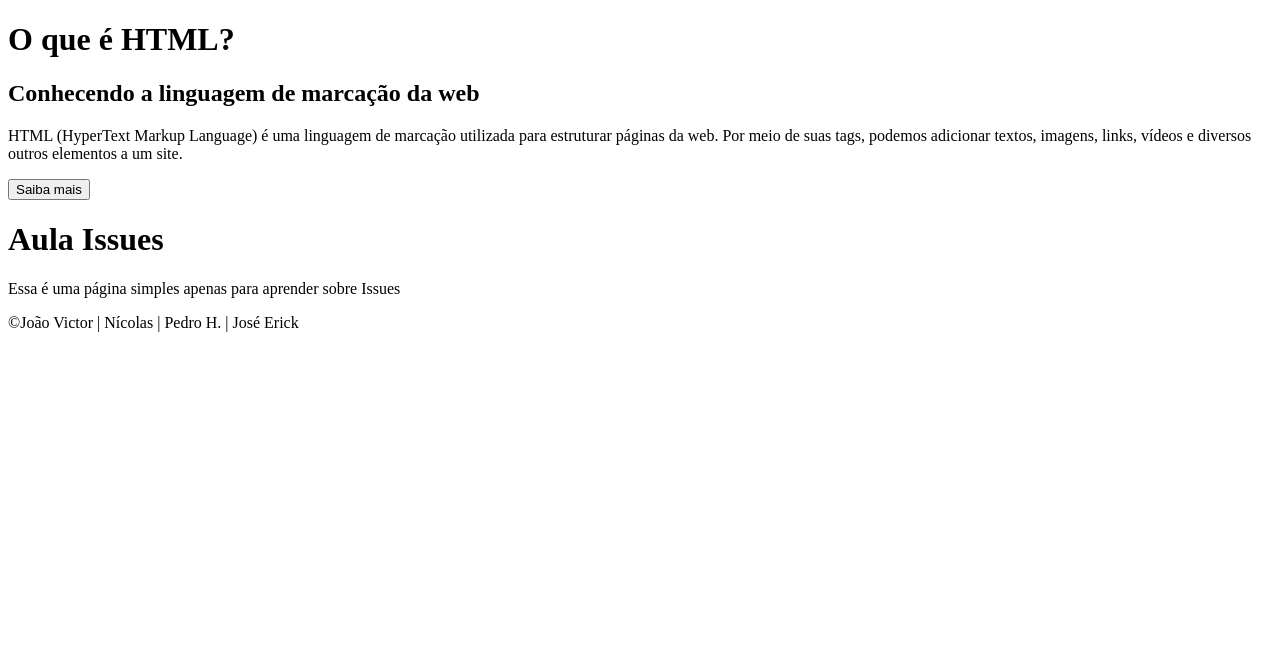
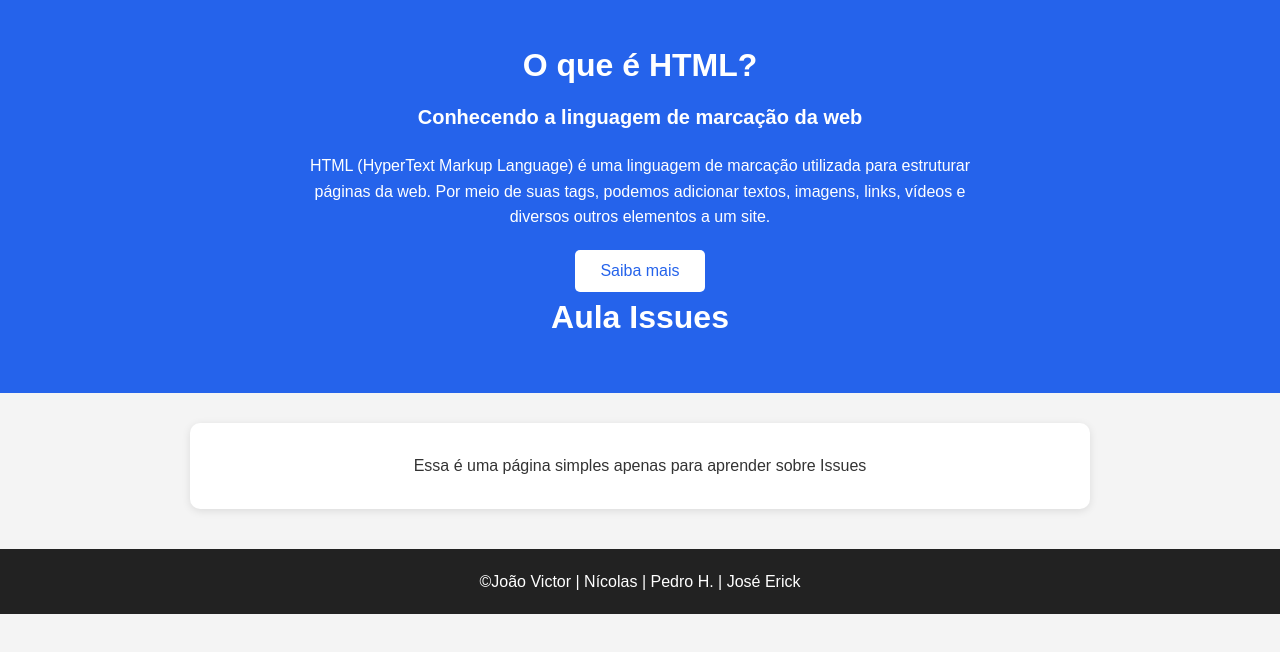
Before and after one commit to jonnzitos/aula-issues, a plain HTML site: page index.html in a window 1280 px wide. Drawn offline with Linux system fonts and the light colour scheme.

Commit message:
feat: criando estilização simples do CSS

```diff
--- a/index.html
+++ b/index.html
@@ -4,6 +4,7 @@
     <meta charset="UTF-8">
     <meta name="viewport" content="width=device-width, initial-scale=1.0">
     <title>Aprendendo HTML</title>
+    <link rel="stylesheet" href="style.css">
 </head>
 <body>
 
--- /dev/null
+++ b/style.css
@@ -0,0 +1,72 @@
+
+/* Configurações gerais */
+* {
+    margin: 0;
+    padding: 0;
+    box-sizing: border-box;
+}
+
+body {
+    font-family: Arial, sans-serif;
+    background-color: #f4f4f4;
+    color: #333;
+    line-height: 1.6;
+}
+
+/* Cabeçalho */
+header {
+    background-color: #2563eb;
+    color: white;
+    text-align: center;
+    padding: 40px 20px;
+}
+
+header h1 {
+    margin-bottom: 10px;
+}
+
+header h2 {
+    font-size: 20px;
+    margin-bottom: 20px;
+}
+
+header p {
+    max-width: 700px;
+    margin: 0 auto 20px;
+}
+
+/* Botão */
+button {
+    background-color: white;
+    color: #2563eb;
+    border: none;
+    padding: 12px 25px;
+    border-radius: 5px;
+    cursor: pointer;
+    font-size: 16px;
+    transition: 0.3s;
+}
+
+button:hover {
+    background-color: #dbeafe;
+}
+
+/* Conteúdo principal */
+main {
+    max-width: 900px;
+    margin: 30px auto;
+    padding: 30px;
+    background-color: white;
+    border-radius: 10px;
+    text-align: center;
+    box-shadow: 0 2px 8px rgba(0, 0, 0, 0.1);
+}
+
+/* Rodapé */
+footer {
+    background-color: #222;
+    color: white;
+    text-align: center;
+    padding: 20px;
+    margin-top: 40px;
+}
```
